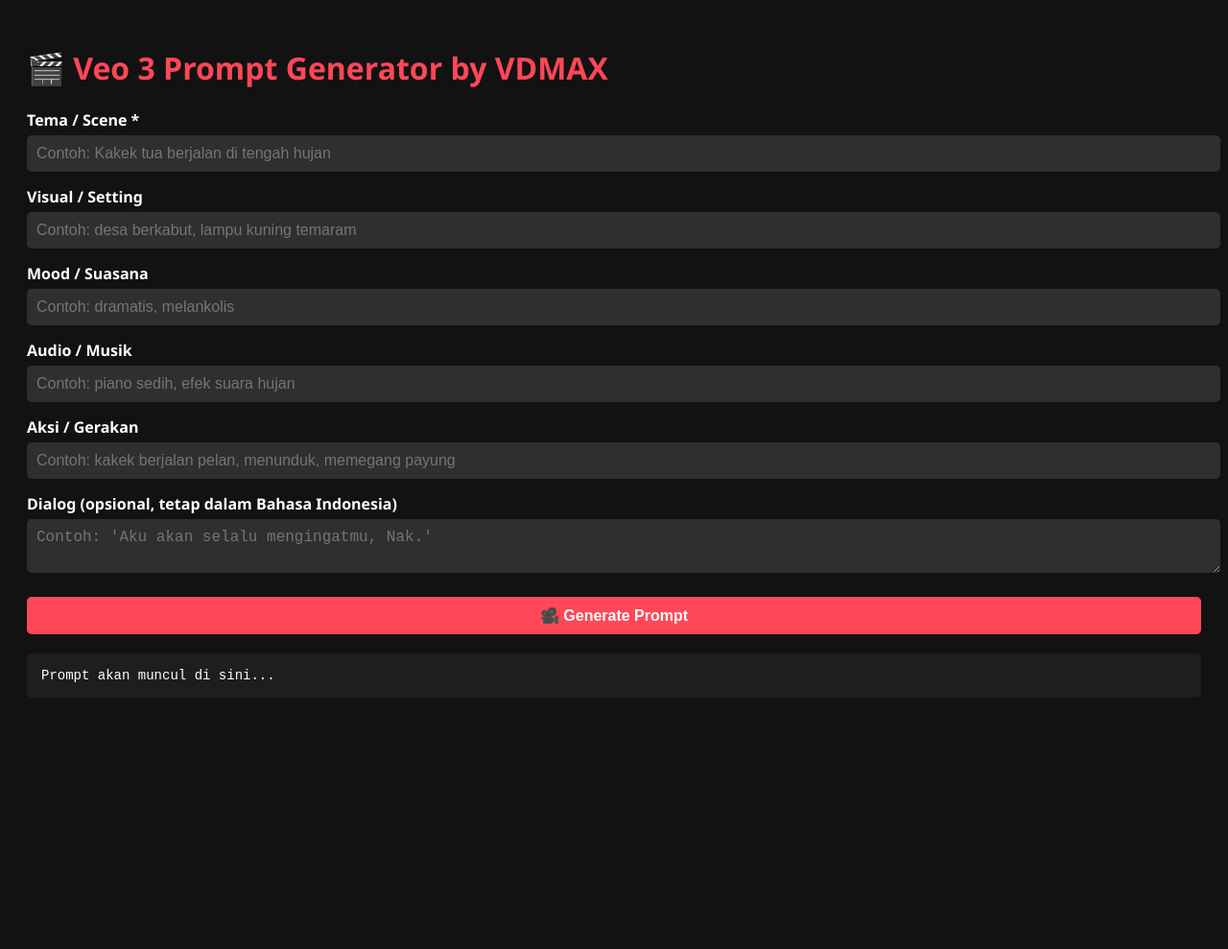
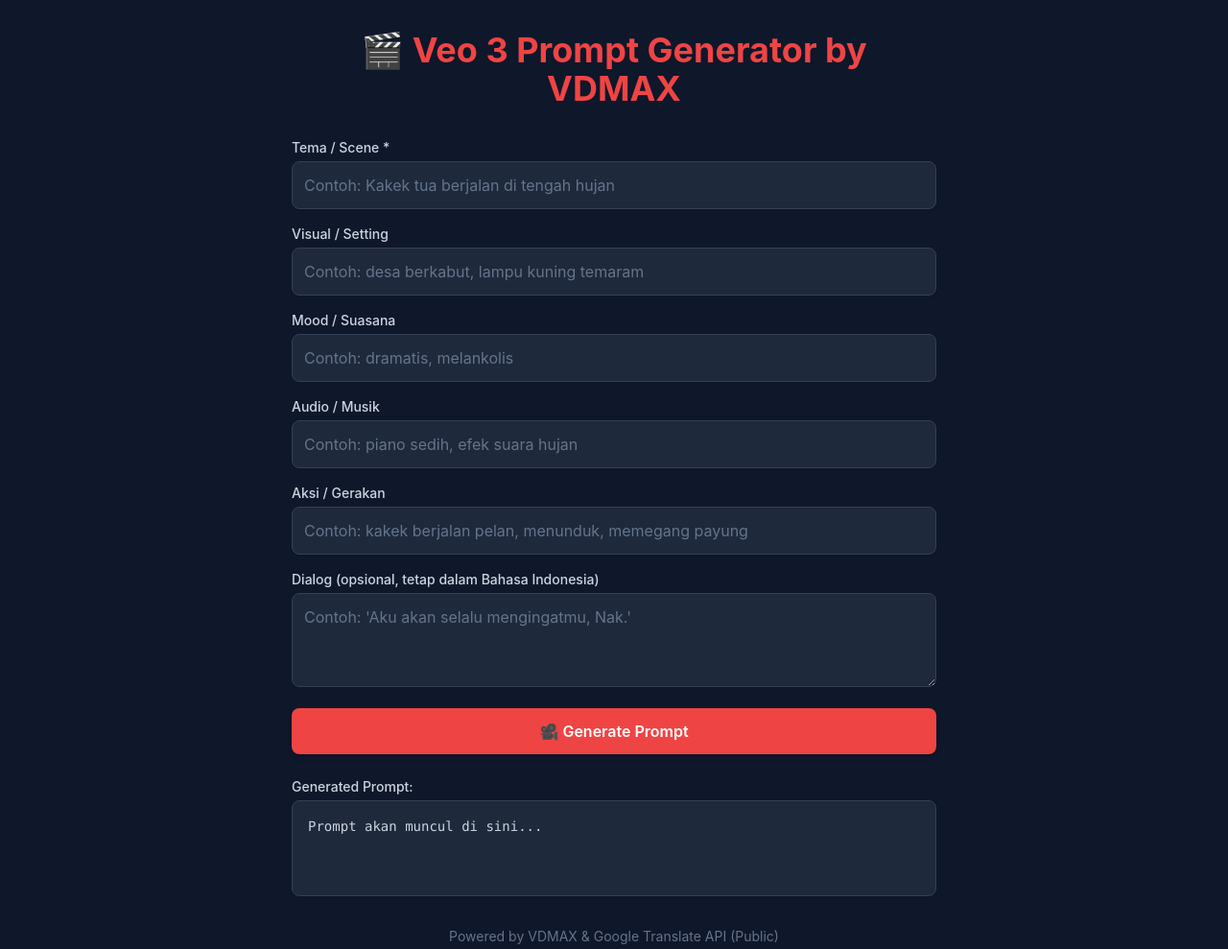
Before and after one commit to randisahara/Veo3vdmaxnew, a plain HTML site: page index.html in a window 1280 px wide. Shown: the whole page at 96% size. Before the commit the page ends 800 px from the top, so only its background shows below. Drawn offline with nearby package versions, Linux system fonts and the light colour scheme.

Commit message:
Update index.html

```diff
--- a/index.html
+++ b/index.html
@@ -2,127 +2,144 @@
 <html lang="id">
 <head>
   <meta charset="UTF-8" />
-  <meta name="viewport" content="width=device-width, initial-scale=1.0"/>
+  <meta name="viewport" content="width=device-width, initial-scale=1.0" />
   <title>Veo 3 Prompt Generator - VDMAX</title>
+  <script src="https://cdn.tailwindcss.com"></script>
   <style>
     body {
-      font-family: 'Segoe UI', sans-serif;
-      background: #121212;
-      color: #fff;
-      padding: 20px;
-    }
-    h1 {
-      color: #ff4757;
-    }
-    label {
-      display: block;
-      margin-top: 15px;
-      font-weight: bold;
-    }
-    input, textarea, button {
-      width: 100%;
-      padding: 10px;
-      margin-top: 5px;
-      border-radius: 5px;
-      border: none;
-      font-size: 16px;
-    }
-    input, textarea {
-      background: #2f2f2f;
-      color: #fff;
-    }
-    button {
-      background: #ff4757;
-      color: white;
-      cursor: pointer;
-      margin-top: 20px;
-      font-weight: bold;
-    }
-    button:hover {
-      background: #e84118;
-    }
-    pre {
-      background: #1e1e1e;
-      padding: 15px;
-      margin-top: 20px;
-      white-space: pre-wrap;
-      border-radius: 5px;
-      font-size: 14px;
+      font-family: 'Inter', 'Segoe UI', sans-serif;
     }
   </style>
 </head>
-<body>
+<body class="bg-slate-900 text-white min-h-screen p-4 sm:p-6 md:p-8 flex flex-col items-center">
 
-  <h1>🎬 Veo 3 Prompt Generator by VDMAX</h1>
+  <div class="w-full max-w-2xl">
+    <h1 class="text-3xl sm:text-4xl font-bold text-red-500 mb-6 sm:mb-8 text-center">🎬 Veo 3 Prompt Generator by VDMAX</h1>
 
-  <label for="theme">Tema / Scene *</label>
-  <input id="theme" placeholder="Contoh: Kakek tua berjalan di tengah hujan"/>
+    <div class="space-y-4">
+      <div>
+        <label for="theme" class="block text-sm font-medium text-slate-300 mb-1">Tema / Scene *</label>
+        <input type="text" id="theme" placeholder="Contoh: Kakek tua berjalan di tengah hujan"
+               class="w-full p-3 bg-slate-800 text-white border border-slate-700 rounded-lg shadow-sm focus:ring-red-500 focus:border-red-500 placeholder-slate-500"/>
+      </div>
 
-  <label for="visuals">Visual / Setting</label>
-  <input id="visuals" placeholder="Contoh: desa berkabut, lampu kuning temaram"/>
+      <div>
+        <label for="visuals" class="block text-sm font-medium text-slate-300 mb-1">Visual / Setting</label>
+        <input type="text" id="visuals" placeholder="Contoh: desa berkabut, lampu kuning temaram"
+               class="w-full p-3 bg-slate-800 text-white border border-slate-700 rounded-lg shadow-sm focus:ring-red-500 focus:border-red-500 placeholder-slate-500"/>
+      </div>
 
-  <label for="mood">Mood / Suasana</label>
-  <input id="mood" placeholder="Contoh: dramatis, melankolis"/>
+      <div>
+        <label for="mood" class="block text-sm font-medium text-slate-300 mb-1">Mood / Suasana</label>
+        <input type="text" id="mood" placeholder="Contoh: dramatis, melankolis"
+               class="w-full p-3 bg-slate-800 text-white border border-slate-700 rounded-lg shadow-sm focus:ring-red-500 focus:border-red-500 placeholder-slate-500"/>
+      </div>
 
-  <label for="audio">Audio / Musik</label>
-  <input id="audio" placeholder="Contoh: piano sedih, efek suara hujan"/>
+      <div>
+        <label for="audio" class="block text-sm font-medium text-slate-300 mb-1">Audio / Musik</label>
+        <input type="text" id="audio" placeholder="Contoh: piano sedih, efek suara hujan"
+               class="w-full p-3 bg-slate-800 text-white border border-slate-700 rounded-lg shadow-sm focus:ring-red-500 focus:border-red-500 placeholder-slate-500"/>
+      </div>
 
-  <label for="actions">Aksi / Gerakan</label>
-  <input id="actions" placeholder="Contoh: kakek berjalan pelan, menunduk, memegang payung"/>
+      <div>
+        <label for="actions" class="block text-sm font-medium text-slate-300 mb-1">Aksi / Gerakan</label>
+        <input type="text" id="actions" placeholder="Contoh: kakek berjalan pelan, menunduk, memegang payung"
+               class="w-full p-3 bg-slate-800 text-white border border-slate-700 rounded-lg shadow-sm focus:ring-red-500 focus:border-red-500 placeholder-slate-500"/>
+      </div>
 
-  <label for="dialogue">Dialog (opsional, tetap dalam Bahasa Indonesia)</label>
-  <textarea id="dialogue" placeholder="Contoh: 'Aku akan selalu mengingatmu, Nak.'"></textarea>
+      <div>
+        <label for="dialogue" class="block text-sm font-medium text-slate-300 mb-1">Dialog (opsional, tetap dalam Bahasa Indonesia)</label>
+        <textarea id="dialogue" placeholder="Contoh: 'Aku akan selalu mengingatmu, Nak.'" rows="3"
+                  class="w-full p-3 bg-slate-800 text-white border border-slate-700 rounded-lg shadow-sm focus:ring-red-500 focus:border-red-500 placeholder-slate-500"></textarea>
+      </div>
 
-  <button id="generateBtn">🎥 Generate Prompt</button>
+      <button id="generateBtn"
+              class="w-full p-3 bg-red-500 text-white font-semibold rounded-lg shadow-md hover:bg-red-600 focus:outline-none focus:ring-2 focus:ring-red-500 focus:ring-opacity-50 transition duration-150 ease-in-out mt-6">
+        🎥 Generate Prompt
+      </button>
 
-  <pre id="output">Prompt akan muncul di sini...</pre>
+      <div>
+        <label for="output" class="block text-sm font-medium text-slate-300 mb-1 mt-6">Generated Prompt:</label>
+        <pre id="output"
+             class="w-full p-4 bg-slate-800 border border-slate-700 rounded-lg shadow-sm text-sm whitespace-pre-wrap min-h-[100px] text-slate-300">Prompt akan muncul di sini...</pre>
+      </div>
+    </div>
+
+    <footer class="text-center text-slate-500 mt-8 text-sm">
+        Powered by VDMAX & Google Translate API (Public)
+    </footer>
+  </div>
 
   <script>
+    // Function to translate text from Indonesian to English using Google Translate public API
     async function translateText(text) {
-      if (!text) return '';
+      if (!text || text.trim() === '') return ''; // Return empty if input is empty or just whitespace
+
+      const sourceLang = 'id'; // Bahasa Indonesia
+      const targetLang = 'en'; // Bahasa Inggris
+      // URL untuk API publik Google Translate
+      const url = `https://translate.googleapis.com/translate_a/single?client=gtx&sl=${sourceLang}&tl=${targetLang}&dt=t&q=${encodeURIComponent(text)}`;
+
       try {
         const controller = new AbortController();
-        const timeoutId = setTimeout(() => controller.abort(), 5000); // timeout 5 detik
+        const timeoutId = setTimeout(() => controller.abort(), 5000); // 5-second timeout
 
-        const response = await fetch("https://libretranslate.de/translate", {
-          method: "POST",
-          headers: {
-            "Content-Type": "application/json"
-          },
-          signal: controller.signal,
-          body: JSON.stringify({
-            q: text,
-            source: "id",
-            target: "en",
-            format: "text"
-          })
+        const response = await fetch(url, {
+          signal: controller.signal, // Pass the abort signal to the fetch request
         });
-        clearTimeout(timeoutId);
+
+        clearTimeout(timeoutId); // Clear the timeout if the fetch completes in time
+
+        if (!response.ok) {
+          console.warn(`⚠️ Translation API error: ${response.status} ${response.statusText}`);
+          return text; // Fallback to original text
+        }
+
         const data = await response.json();
-        return data.translatedText || text;
+
+        // Respons dari API ini adalah array bersarang.
+        // Teks yang diterjemahkan biasanya ada di data[0][0][0]
+        if (data && data[0] && data[0][0] && data[0][0][0]) {
+          return data[0][0][0];
+        } else {
+          console.warn("⚠️ Could not parse translated text from API response. Using original text.");
+          return text; // Fallback if parsing fails
+        }
+
       } catch (error) {
-        console.warn("⚠️ Gagal translate, pakai teks asli:", error);
-        return text;
+        if (error.name === 'AbortError') {
+          console.warn("⚠️ Translation request timed out. Using original text.");
+        } else {
+          console.warn("⚠️ Failed to translate, using original text:", error);
+        }
+        return text; // Fallback to original text in case of any error
       }
     }
 
+    // Event listener for the generate button
     document.getElementById('generateBtn').onclick = async function () {
+      // Get values from input fields
       const theme = document.getElementById('theme').value.trim();
       const visuals = document.getElementById('visuals').value.trim();
       const mood = document.getElementById('mood').value.trim();
       const audio = document.getElementById('audio').value.trim();
       const actions = document.getElementById('actions').value.trim();
-      const dialogue = document.getElementById('dialogue').value.trim();
+      const dialogue = document.getElementById('dialogue').value.trim(); // Dialogue remains in Indonesian
 
       const outputEl = document.getElementById('output');
       outputEl.textContent = "⏳ Generating prompt... please wait...";
+      outputEl.classList.remove('text-red-400'); // Remove error color if present
 
+      // Theme is mandatory
       if (!theme) {
         outputEl.textContent = '⚠️ Kolom Tema/Scene wajib diisi!';
+        outputEl.classList.add('text-red-400');
         return;
       }
 
       try {
+        // Translate all relevant fields (except dialogue) to English
+        // Promise.all allows all translations to happen concurrently
         const [
           translatedTheme,
           translatedVisuals,
@@ -130,18 +147,23 @@
           translatedAudio,
           translatedActions
         ] = await Promise.all([
-          translateText(theme),
-          translateText(visuals),
-          translateText(mood),
-          translateText(audio),
-          translateText(actions)
+          translateText(theme),    // Theme will be translated
+          translateText(visuals),  // Visuals will be translated
+          translateText(mood),     // Mood will be translated
+          translateText(audio),    // Audio will be translated
+          translateText(actions)   // Actions will be translated
         ]);
 
+        // Construct the prompt string
+        // The main structure of the prompt is in English.
+        // Translated fields are inserted. Dialogue is inserted in its original Indonesian.
         let prompt = `Create an 8-second high-definition video using Veo 3 AI.\nScenario: ${translatedTheme}.`;
+
         if (visuals) prompt += `\nVisual elements: ${translatedVisuals}.`;
         if (mood)    prompt += `\nMood: ${translatedMood}.`;
         if (actions) prompt += `\nActions: ${translatedActions}.`;
-        if (dialogue) prompt += `\nDialogue in Indonesian: "${dialogue}".`;
+        // Dialogue is explicitly kept in Indonesian, and marked as such in the prompt
+        if (dialogue) prompt += `\nDialogue (in Indonesian): "${dialogue}".`;
         if (audio)   prompt += `\nAudio/music/effects: ${translatedAudio}.`;
 
         prompt += `\n\nCinematic, realistic lighting, smooth camera motion, precise lipsync and character animation. Make sure the scene feels immersive and visually stunning.`;
@@ -149,7 +171,9 @@
         outputEl.textContent = prompt;
 
       } catch (err) {
+        // Catch any unexpected errors during the process
         outputEl.textContent = '❌ Gagal membuat prompt. Cek koneksi internet lalu coba lagi.';
+        outputEl.classList.add('text-red-400');
         console.error("Prompt generation failed:", err);
       }
     };
```
